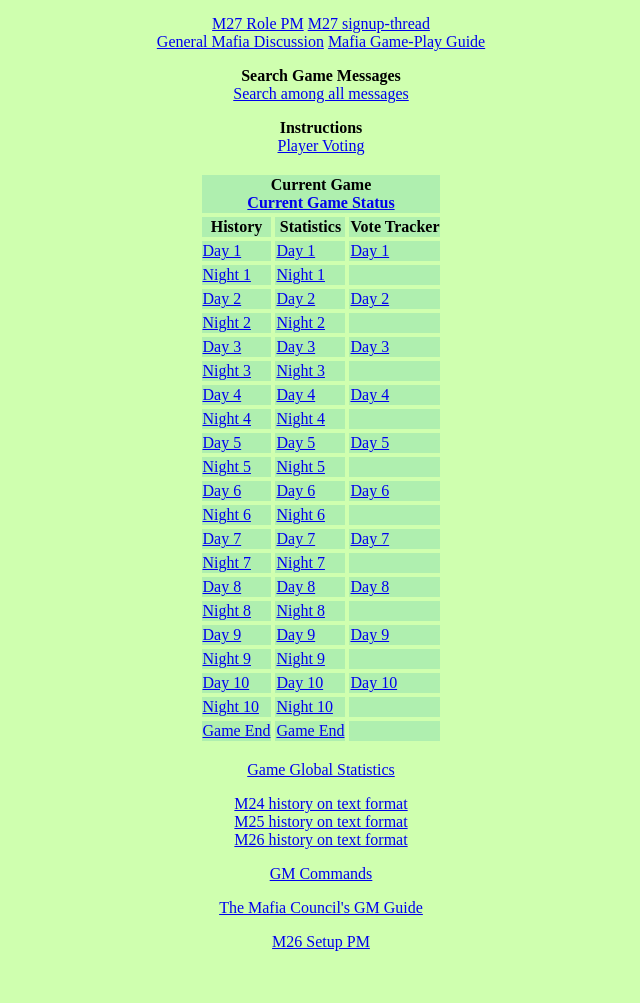
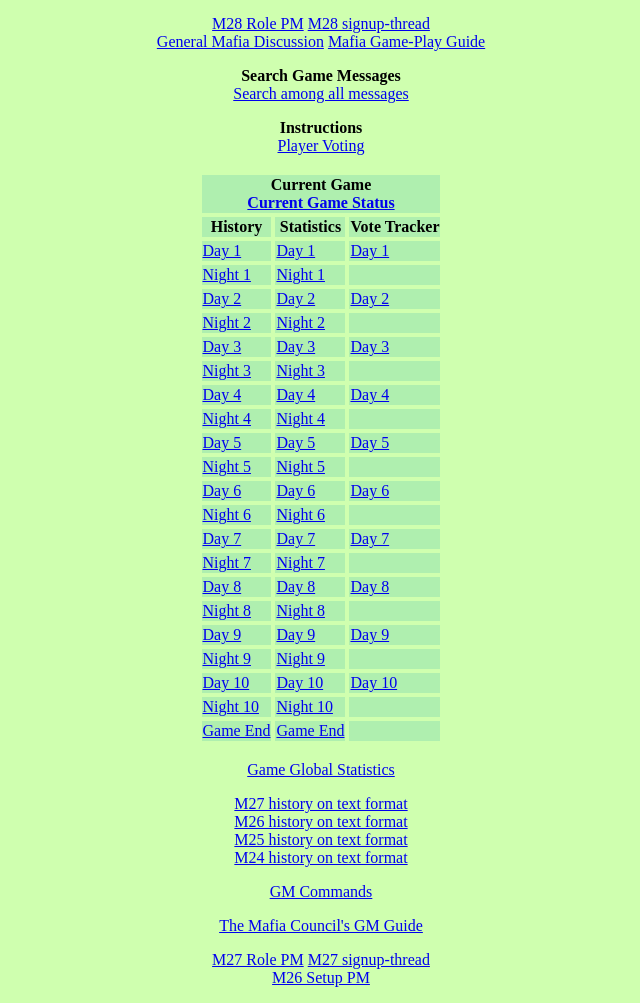
Before and after one commit to plund/mafia, a plain HTML site: page priv/index.html in a window 1280 px wide. Shown: the part 44-1047 px from the top of the page, without its empty margins (319-959 px from the left). Before the commit the page ends 1011 px from the top, so only its background shows below. Drawn offline with Linux system fonts and the light colour scheme.

Commit message:
More pre M28 fixes

```diff
--- a/priv/index.html
+++ b/priv/index.html
@@ -8,10 +8,10 @@
     <center>
       <h3>Mafia Tracker Bot</h3>
       <p>
-        <a href="https://docs.google.com/document/d/1szNjvCVOmuEbCJwLJgDU1wQHwyjdd4cN_x2M1d0EYfE/edit?usp=sharing">
-          M27 Role PM</a>
-        <a href="http://webdiplomacy.net/forum.php?threadID=1442470">
-          M27 signup-thread</a><br>
+        <a href="https://docs.google.com/document/d/1qwQXijL-wxmPJ1VrDYq5cMQmlFxmTb668bWW-lpO7nw/edit?usp=sharing">
+          M28 Role PM</a>
+        <a href="http://webdiplomacy.net/forum.php?threadID=1460042">
+          M28 signup-thread</a><br>
         <a href="http://webdiplomacy.net/forum.php?threadID=1126828">
           General Mafia Discussion</a>
         <a href="http://webdiplomacy.net/forum.php?threadID=1129840">
@@ -176,9 +176,10 @@
       <p>
         <a href="e/web/stats?phase=total">Game Global Statistics</a>
       <p>
-        <a href="m24/">M24 history on text format</a><br>
+        <a href="m27/">M27 history on text format</a><br>
+        <a href="m26/">M26 history on text format</a><br>
         <a href="m25/">M25 history on text format</a><br>
-        <a href="m26/">M26 history on text format</a>
+        <a href="m24/">M24 history on text format</a>
       <p>
         <a href="GM_commands.html">GM Commands</a>
       <p>
@@ -186,6 +187,10 @@
           The Mafia Council's GM Guide
         </a>
       <p>
+        <a href="https://docs.google.com/document/d/1szNjvCVOmuEbCJwLJgDU1wQHwyjdd4cN_x2M1d0EYfE/edit?usp=sharing">
+          M27 Role PM</a>
+        <a href="http://webdiplomacy.net/forum.php?threadID=1442470">
+          M27 signup-thread</a><br>
         <a href="https://docs.google.com/document/d/1R_l0giAp0DwocZ4Koz1PEJJgIBbbsCPRvBWJXUsQmfs/pub">
           M26 Setup PM
         </a>
```
Also changed, not shown: 3 other files.
